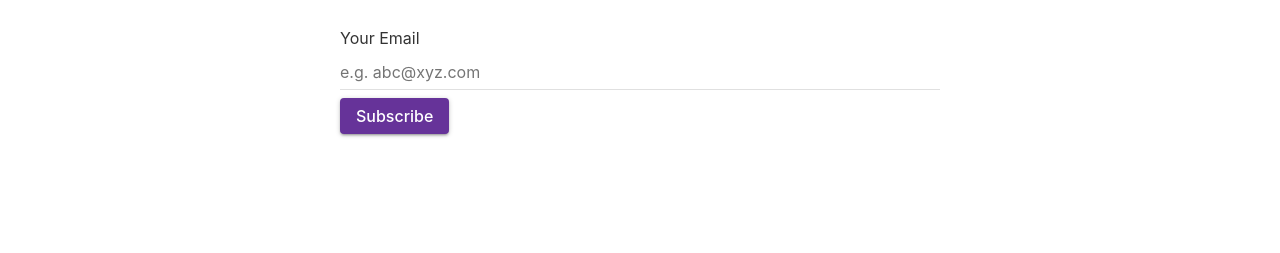
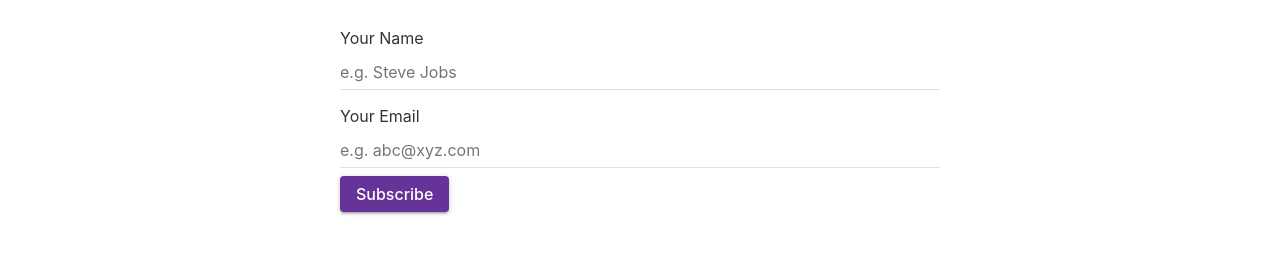
Before and after one commit to malcolm-kee/ssm-update, a Gatsby site: page /sign-up in a window 1280 px wide. Shown: the part 89-342 px from the top of the page. Built offline with nearby package versions, Linux system fonts and the light colour scheme; Gatsby itself is replaced by a stand-in of ours.

Commit message:
add name field

```diff
--- a/src/pages/sign-up.jsx
+++ b/src/pages/sign-up.jsx
@@ -13,6 +13,20 @@ const SignupPage = () => (
         className="signup-form"
       >
         <div className="field">
+          <label htmlFor="subscriber-name" className="label">
+            Your Name
+          </label>
+          <input
+            id="subscriber-name"
+            name="name"
+            type="text"
+            placeholder="e.g. Steve Jobs"
+            required
+            className="input"
+            autoComplete="name"
+          />
+        </div>
+        <div className="field">
           <label htmlFor="subscriber-email" className="label">
             Your Email
           </label>
@@ -23,9 +37,9 @@ const SignupPage = () => (
             placeholder="e.g. abc@xyz.com"
             required
             className="input"
+            autoComplete="email"
           />
         </div>
-        <div data-netlify-recaptcha />
         <div className="honey" aria-hidden={true}>
           <label>
             Don't fill up this if you're human: <input name="trap" />
```
